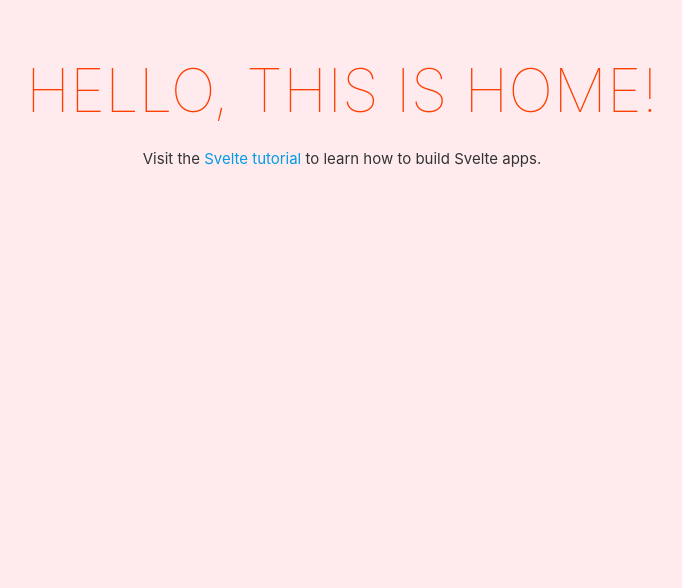
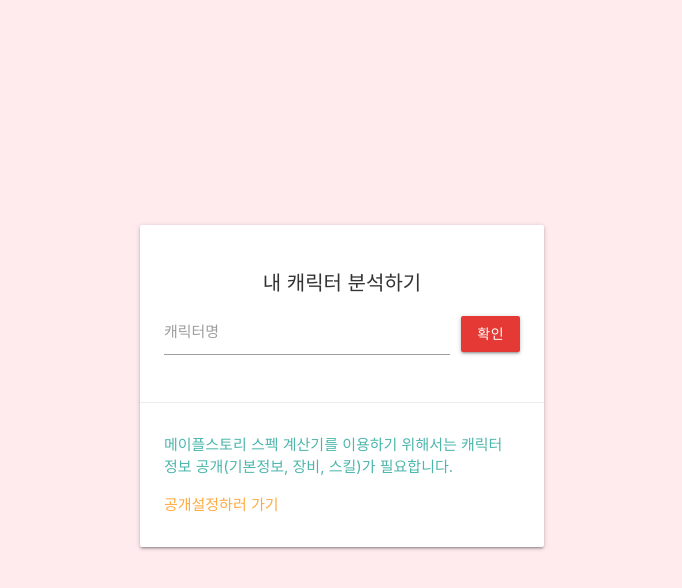
Before and after one commit to dhdbstjr98/maplespec.ga, a Svelte app in the folder app/web/: page / in a window 1280 px wide. Shown: the top 588 px of the page, without its empty margins (298-980 px from the left). Built offline with nearby package versions, Linux system fonts and the light colour scheme.

Commit message:
search 페이지 추가

```diff
--- a/app/web/src/routes.js
+++ b/app/web/src/routes.js
@@ -1,7 +1,7 @@
-import Home from './routes/Home.svelte';
+import Search from './routes/Search.svelte';
 
 const routes = {
-  '/': Home,
+  '/': Search,
 };
 
 export default routes;
--- a/app/web/src/routes/Home.svelte
+++ /dev/null
@@ -1,26 +0,0 @@
-<main>
-	<h1>Hello, This is Home!</h1>
-	<p>Visit the <a href="https://svelte.dev/tutorial">Svelte tutorial</a> to learn how to build Svelte apps.</p>
-</main>
-
-<style>
-	main {
-		text-align: center;
-		padding: 1em;
-		max-width: 240px;
-		margin: 0 auto;
-	}
-
-	h1 {
-		color: #ff3e00;
-		text-transform: uppercase;
-		font-size: 4em;
-		font-weight: 100;
-	}
-
-	@media (min-width: 640px) {
-		main {
-			max-width: none;
-		}
-	}
-</style>
--- /dev/null
+++ b/app/web/src/routes/Search.svelte
@@ -0,0 +1,55 @@
+<script>
+  import {push} from 'svelte-spa-router';
+
+  let character;
+
+  function searchCharacter() {
+    if(!character) {
+      M.toast({html:"닉네임을 입력해주세요."});
+      return false;
+    }
+
+    push('/character/' + character);
+  }
+</script>
+
+<svelte:head>
+
+</svelte:head>
+
+<section>
+  <article class="search-box row">
+    <div class="col l4 m6 s12 offset-l4 offset-m3">
+      <div class="card">
+        <div class="card-stacked">
+          <div class="card-content">
+            <h4>내 캐릭터 분석하기</h4>
+            <form class="search-form" on:submit={searchCharacter} onsubmit="return false;">
+              <div class="input-field">
+                <label>캐릭터명</label>
+                <input type="text" bind:value={character}>
+                <button class="btn waves-effect waves-light red darken-1">확인</button>
+              </div>
+            </form>
+          </div>
+          <div class="card-action">
+            <p class="teal-text text-lighten-2">
+              메이플스토리 스펙 계산기를 이용하기 위해서는 캐릭터 정보 공개(기본정보, 장비, 스킬)가 필요합니다.
+            </p>
+            <p>
+              <a href="https://maplestory.nexon.com/MyMaple/Account/Character/Visibility" target="_BLANK">공개설정하러 가기</a>
+            </p>
+          </div>
+        </div>
+      </div>
+    </div>
+  </article>
+</section>
+
+<style>
+section { width:100%; height:100%; display:flex; flex-direction:column; justify-content:center; }
+.search-box { width:100%; }
+h4 { font-size:20px; text-align:center; }
+.input-field { padding-right:70px; }
+.input-field button { position:absolute; right:0; top:7px; }
+</style>
```
